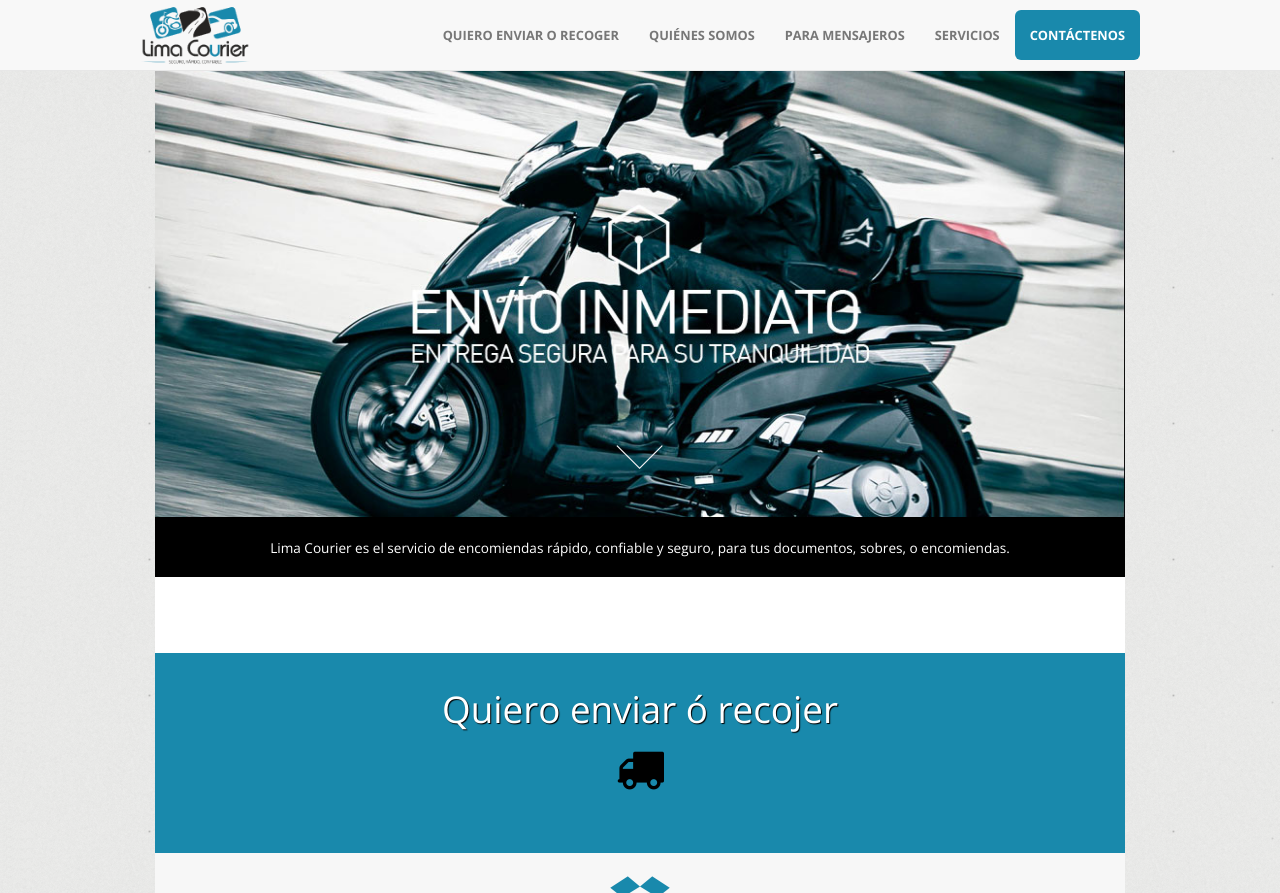
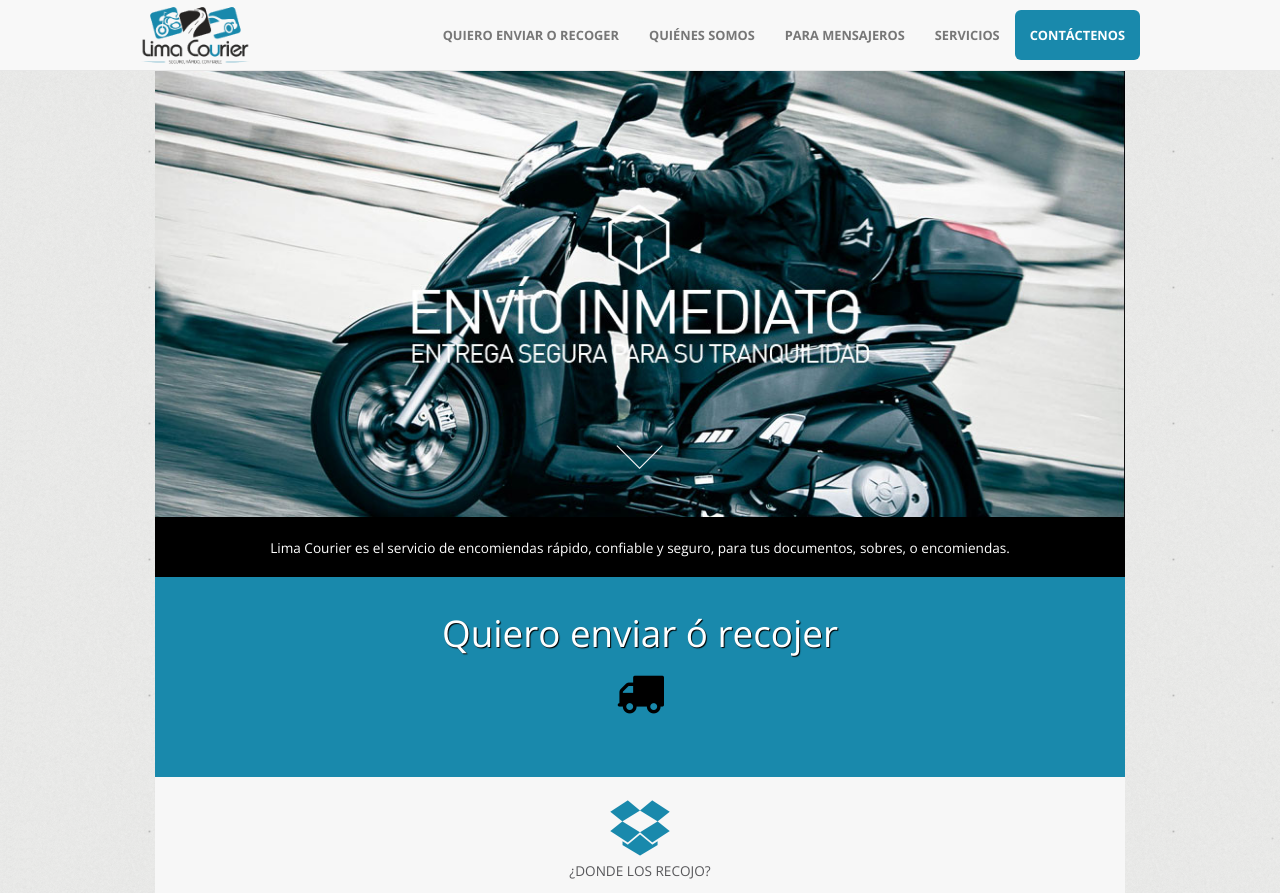
Before and after one commit to OscarSith/lima-courier, a PHP site: page / in a window 1280 px wide. Shown: the top 893 px of the page. Run offline with PHP 8.4, Linux system fonts and the light colour scheme; some libraries are stand-ins or nearby versions.

Commit message:
Se retiro un espacio en blanco

```diff
--- a/css/style.css
+++ b/css/style.css
@@ -224,8 +224,8 @@ hr {
 .underline:hover, .active .underline{
 	border-bottom-color: #1989AC !important
 }
-ul.social-buttons {
-	margin-bottom: 0
+ul.social-buttons, .mb0 {
+	margin-bottom: 0 !important
 }
 ul.social-buttons li a {
 	display: block;
--- a/index.html
+++ b/index.html
@@ -58,16 +58,14 @@
 					<a href="#" class="button" data-slide="2"><img src="img/downbt.png"></a>
 				</div>
 				<img src="img/hm_bg.jpg">
-				<div class="well">
+				<div class="well mb0">
 					<small>Lima Courier es el servicio de encomiendas rápido, confiable y seguro, para tus documentos, sobres, o encomiendas.</small>
 				</div>
-
 			</div>
 		</div>
 	</section>
 	<section class="slide" id="slide2" data-slide="2">
 		<div class="container clearfix">
-			<div class="h56 bg-white"></div>
 			<div class="content grid_12 bg-gray-light">
 				<div class="mb20 middle-panel">
 					<p>Quiero enviar ó recojer</p>
```
